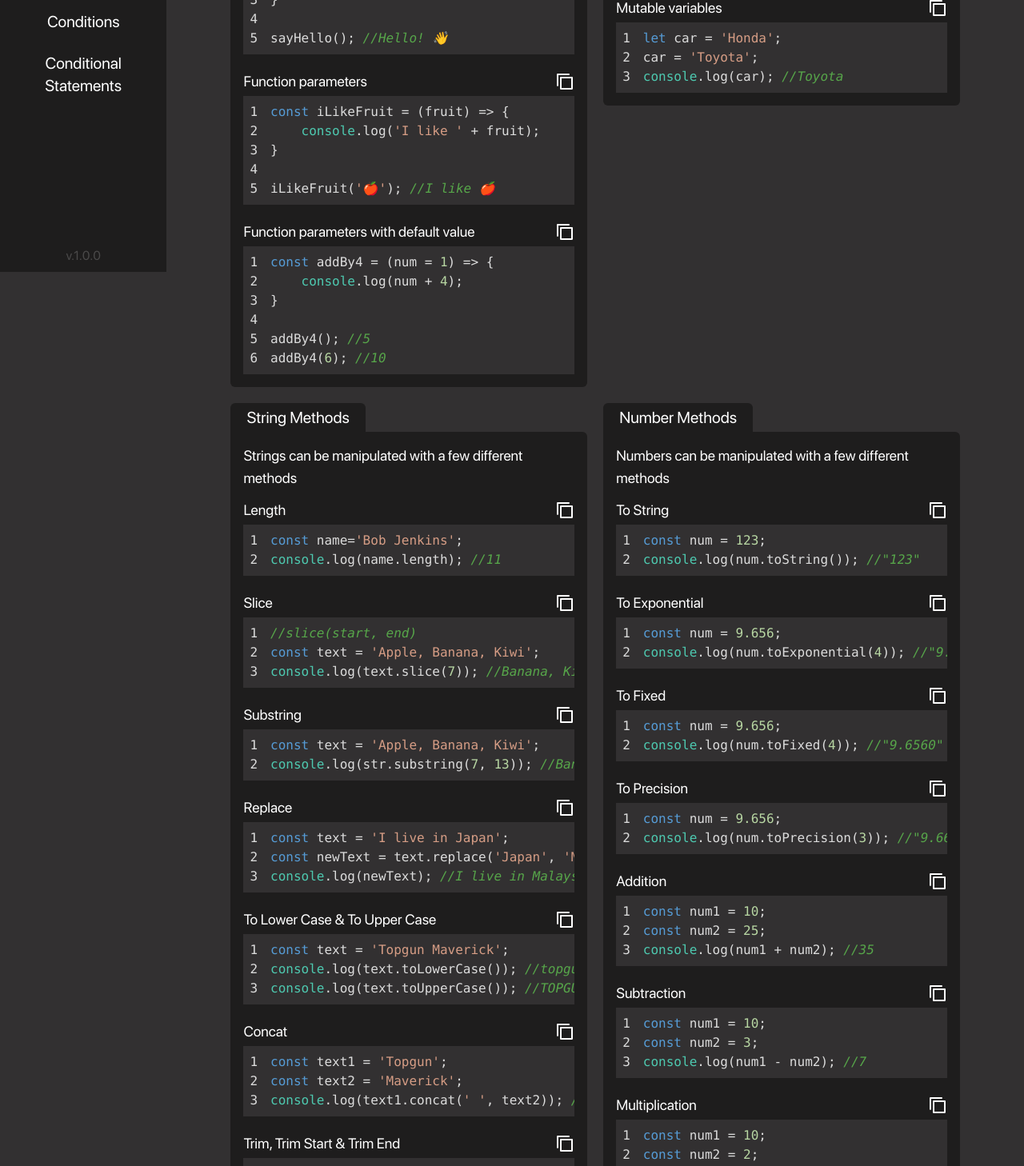
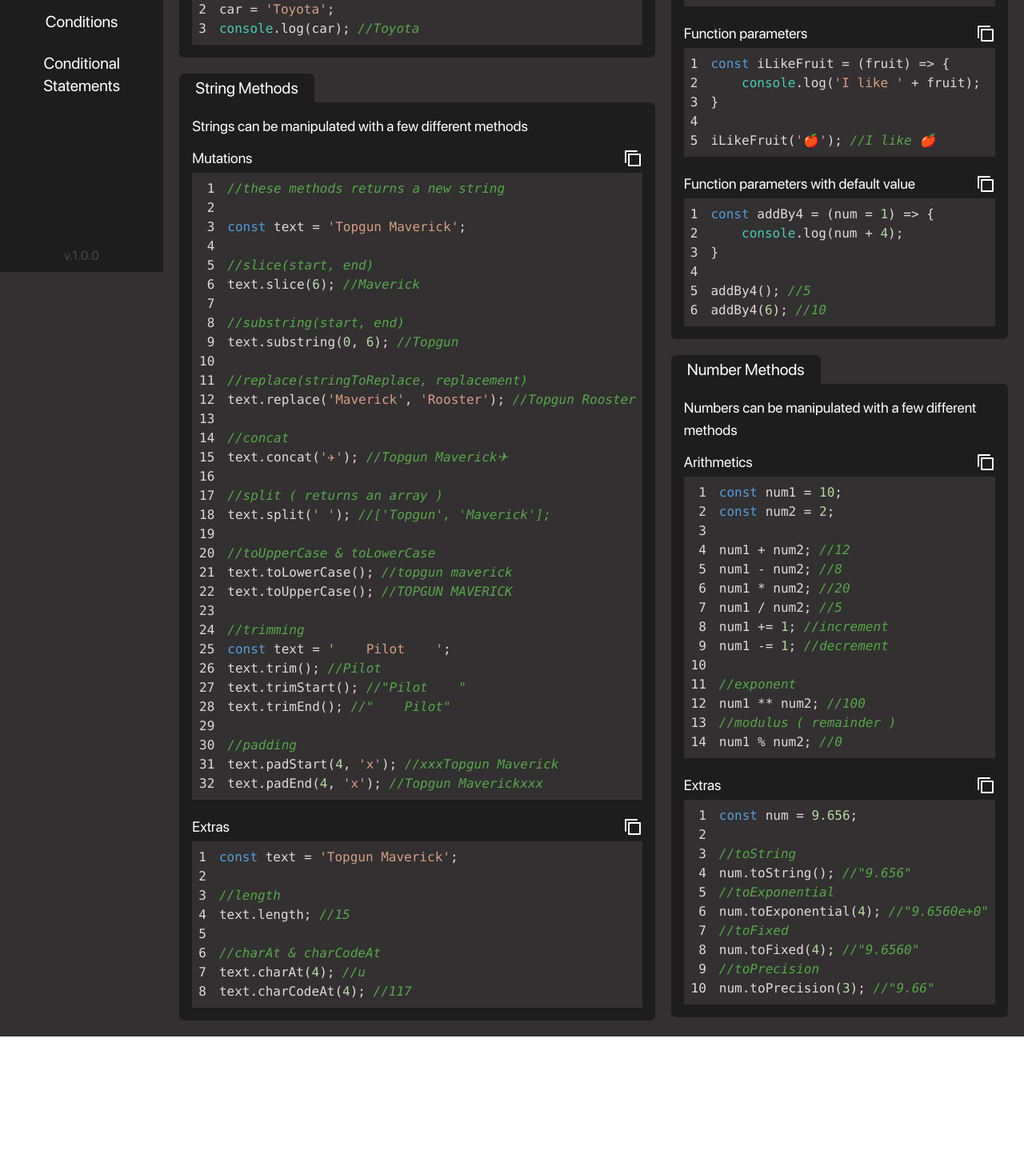
Before and after one commit to syhzrl/js-cheatsheet, a Next.js app: page / in a window 1280 px wide. Shown: the part 460-1918 px from the top of the page at 80% size. After the commit the page ends 1756 px from the top, so only its background shows below. Built offline with nearby package versions, Linux system fonts and the light colour scheme.

Commit message:
Changed ui layout and simplified card contents

```diff
--- a/src/assets/contents/Number.ts
+++ b/src/assets/contents/Number.ts
@@ -1,83 +1,37 @@
 import { CardContent } from 'entity/Card';
 
-const toStringCode = `const num = 123;
-console.log(num.toString()); //"123"`;
+const arithmeticsCode = `const num1 = 10;
+const num2 = 2;
 
-const toExponentialCode = `const num = 9.656;
-console.log(num.toExponential(4)); //"9.6560e+0"`;
+num1 + num2; //12
+num1 - num2; //8
+num1 * num2; //20
+num1 / num2; //5
+num1 += 1; //increment
+num1 -= 1; //decrement
 
-const toFixedCode = `const num = 9.656;
-console.log(num.toFixed(4)); //"9.6560"`;
+//exponent
+num1 ** num2; //100
+//modulus ( remainder )
+num1 % num2; //0`;
 
-const toPrecisionCode = `const num = 9.656;
-console.log(num.toPrecision(3)); //"9.66"`;
+const extraCode = `const num = 9.656;
 
-const addCode = `const num1 = 10;
-const num2 = 25;
-console.log(num1 + num2); //35`;
-
-const subCode = `const num1 = 10;
-const num2 = 3;
-console.log(num1 - num2); //7`;
-
-const multiCode = `const num1 = 10;
-const num2 = 2;
-console.log(num1 * num2); //20`;
-
-const divCode = `const num1 = 10;
-const num2 = 2;
-console.log(num1 / num2); //5`;
-
-const exponentCode = `const num1 = 14;
-const num2 = 2;
-console.log(num1 ** num2); //196`;
-
-const modulusCode = `const num1 = 10;
-const num2 = 2;
-console.log(num1 % num2); //0`;
-
-const incrementCode = `let num = 10;
-console.log(10 += 1); //11`;
-
-const decrementCode = `let num = 10;
-console.log(10 -= 1); //9`;
+//toString
+num.toString(); //"9.656"
+//toExponential
+num.toExponential(4); //"9.6560e+0"
+//toFixed
+num.toFixed(4); //"9.6560"
+//toPrecision
+num.toPrecision(3); //"9.66"`;
 
 const numbersContent: CardContent[] = [{
-    text: 'To String',
-    code: toStringCode,
+    text: 'Arithmetics',
+    code: arithmeticsCode,
 }, {
-    text: 'To Exponential',
-    code: toExponentialCode,
-}, {
-    text: 'To Fixed',
-    code: toFixedCode,
-}, {
-    text: 'To Precision',
-    code: toPrecisionCode,
-}, {
-    text: 'Addition',
-    code: addCode,
-}, {
-    text: 'Subtraction',
-    code: subCode,
-}, {
-    text: 'Multiplication',
-    code: multiCode,
-}, {
-    text: 'Division',
-    code: divCode,
-}, {
-    text: 'Exponent',
-    code: exponentCode,
-}, {
-    text: 'Modulus (Remainder)',
-    code: modulusCode,
-}, {
-    text: 'Increment',
-    code: incrementCode,
-}, {
-    text: 'Decrement',
-    code: decrementCode,
+    text: 'Extras',
+    code: extraCode,
 }];
 
 export default numbersContent;
--- a/src/assets/contents/String.ts
+++ b/src/assets/contents/String.ts
@@ -1,82 +1,53 @@
 import { CardContent } from 'entity/Card';
 
-const lengthCode = `const name='Bob Jenkins';
-console.log(name.length); //11`;
+const mutatingCode = `//these methods returns a new string
 
-const sliceCode = `//slice(start, end)
-const text = 'Apple, Banana, Kiwi';
-console.log(text.slice(7)); //Banana, Kiwi `;
+const text = 'Topgun Maverick';
 
-const subStringCode = `const text = 'Apple, Banana, Kiwi';
-console.log(str.substring(7, 13)); //Banana`;
+//slice(start, end)
+text.slice(6); //Maverick
 
-const replaceCode = `const text = 'I live in Japan';
-const newText = text.replace('Japan', 'Malaysia');
-console.log(newText); //I live in Malaysia`;
+//substring(start, end)
+text.substring(0, 6); //Topgun
 
-const upperLowerCode = `const text = 'Topgun Maverick';
-console.log(text.toLowerCase()); //topgun maverick
-console.log(text.toUpperCase()); //TOPGUN MAVERICK`;
+//replace(stringToReplace, replacement)
+text.replace('Maverick', 'Rooster'); //Topgun Rooster
 
-const concatCode = `const text1 = 'Topgun';
-const text2 = 'Maverick';
-console.log(text1.concat(' ', text2)); //Topgun Maverick`;
+//concat
+text.concat('✈'); //Topgun Maverick✈
 
-const trimCode = `const text = '    Astronaut    ';
-console.log(text.trim()); //Astronaut
-console.log(text.trimStart()); //"Astronaut    "
-console.log(text.trimEnd()); //"    Astronaut"`;
+//split ( returns an array )
+text.split(' '); //['Topgun', 'Maverick'];
 
-const padCode = `const text = 'Coffee';
-console.log(text.padStart(4, 'x')); //xxxCoffee
-console.log(text.padEnd(4, 'x')); //Coffeexxx`;
+//toUpperCase & toLowerCase
+text.toLowerCase(); //topgun maverick
+text.toUpperCase(); //TOPGUN MAVERICK
 
-const charCode = `const text = "Anime Fan";
-console.log(text.charAt(4)) //e;
-console.log(text.charCodeAt(4)) //101;`;
+//trimming
+const text = '    Pilot    ';
+text.trim(); //Pilot
+text.trimStart(); //"Pilot    "
+text.trimEnd(); //"    Pilot"
 
-const splitCode = `const text = "Split, String";
-console.log(text.split(', ')); //["Split", " String"]`;
+//padding
+text.padStart(4, 'x'); //xxxTopgun Maverick
+text.padEnd(4, 'x'); //Topgun Maverickxxx`;
+
+const extrasCode = `const text = 'Topgun Maverick';
+
+//length
+text.length; //15
+
+//charAt & charCodeAt
+text.charAt(4); //u
+text.charCodeAt(4); //117`;
 
 const stringContent: CardContent[] = [{
-    text: 'Length',
-    code: lengthCode,
-},
-{
-    text: 'Slice',
-    code: sliceCode,
-},
-{
-    text: 'Substring',
-    code: subStringCode,
-},
-{
-    text: 'Replace',
-    code: replaceCode,
-},
-{
-    text: 'To Lower Case & To Upper Case',
-    code: upperLowerCode,
-},
-{
-    text: 'Concat',
-    code: concatCode,
-},
-{
-    text: 'Trim, Trim Start & Trim End',
-    code: trimCode,
-},
-{
-    text: 'Pad Start & Pad End',
-    code: padCode,
-},
-{
-    text: 'Char At & Char Code At',
-    code: charCode,
-},
-{
-    text: 'Split',
-    code: splitCode,
+    text: 'Mutations',
+    code: mutatingCode,
+}, {
+    text: 'Extras',
+    code: extrasCode,
 }];
 
 export default stringContent;
--- a/src/assets/contents/Variables.ts
+++ b/src/assets/contents/Variables.ts
@@ -3,7 +3,7 @@ import { CardContent } from 'entity/Card';
 const staticVarCode = `const name = 'Hangman'; //string
 const age = 24; //number
 const isPilot = true; //boolean
-const arrayOfPilotsName = ['Maverick', 'Rooster', 'Pheonix']; //array
+const pilots = ['Maverick', 'Rooster']; // array
 const fighterPilot = {
     name: 'Bob',
     age: 22,
--- a/src/components/Card.tsx
+++ b/src/components/Card.tsx
@@ -39,6 +39,7 @@ const CardContent: FunctionComponent<CardContentProps> = (props: CardContentProp
                     width: '100%',
                     margin: 0,
                     display: 'flex',
+                    fontSize: '16px',
                 }}
             >
                 {code}
--- a/src/containers/dashboard/index.tsx
+++ b/src/containers/dashboard/index.tsx
@@ -5,8 +5,11 @@ import { RefsContext } from 'context/Refs';
 
 import useKeyPress from 'hooks/useKeyPress';
 
-import contents from 'assets/contents';
 import KeyboardIcon from 'assets/icons/keyboard.svg';
+import variablesContent from 'assets/contents/Variables';
+import functionsContent from 'assets/contents/Functions';
+import stringContent from 'assets/contents/String';
+import numbersContent from 'assets/contents/Number';
 
 import NavMenu from 'components/NavMenu';
 import Card from 'components/Card';
@@ -85,20 +88,37 @@ const DashboardScreen: FunctionComponent = () => {
             <div className='flex'>
                 <NavMenu />
 
-                <div className='w-full grid grid-cols-2 p-20 gap-5'>
-                    {contents.map(item => {
-                        const { title, desc, content } = item;
+                <div className='flex w-full p-5 gap-5 justify-center'>
+                    <div className='flex flex-col gap-5'>
+                        <Card
+                            title='Variables'
+                            desc='Variables can be declared in 2 ways'
+                            content={variablesContent}
+                        />
 
-                        return (
-                            <Card
-                                key={title}
-                                title={title}
-                                desc={desc}
-                                content={content}
-                            />
-                        );
-                    })}
+                        <Card
+                            title='String Methods'
+                            desc='Strings can be manipulated with a few different methods'
+                            content={stringContent}
+                        />
+                    </div>
+
+                    <div className='flex flex-col gap-5'>
+
+                        <Card
+                            title='Functions'
+                            desc='Variables can be declared in 2 ways'
+                            content={functionsContent}
+                        />
+
+                        <Card
+                            title='Number Methods'
+                            desc='Numbers can be manipulated with a few different methods'
+                            content={numbersContent}
+                        />
+                    </div>
                 </div>
+
             </div>
 
             <AnimatePresence
```
